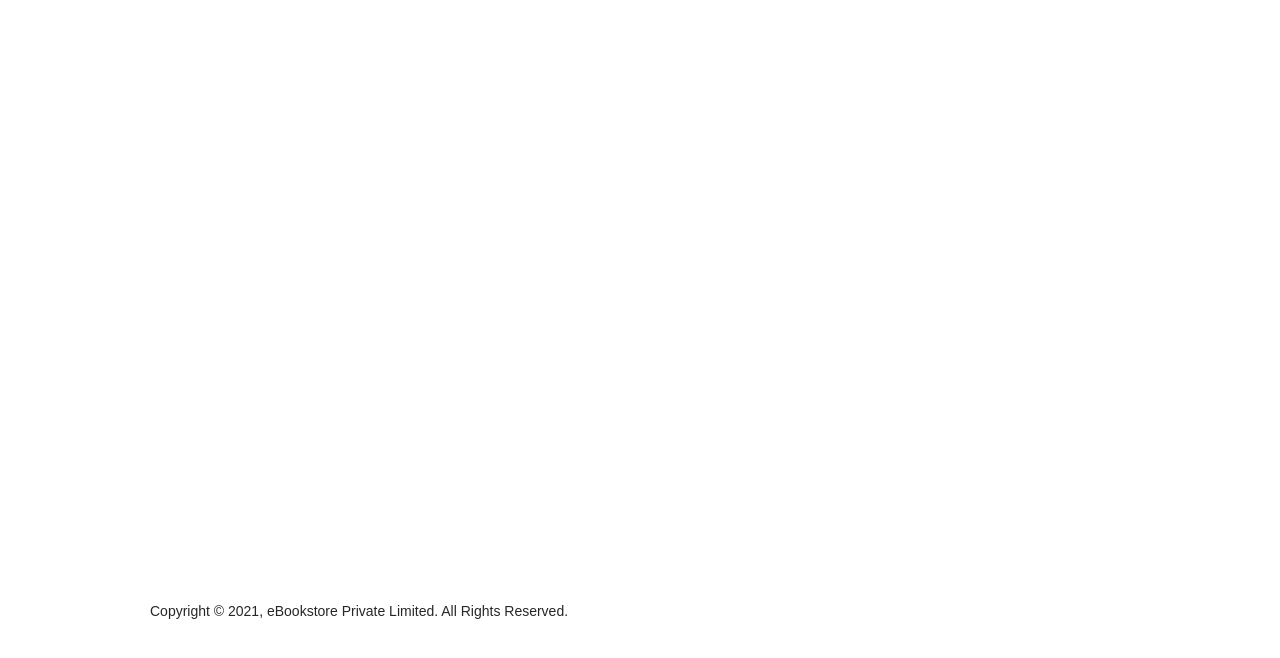
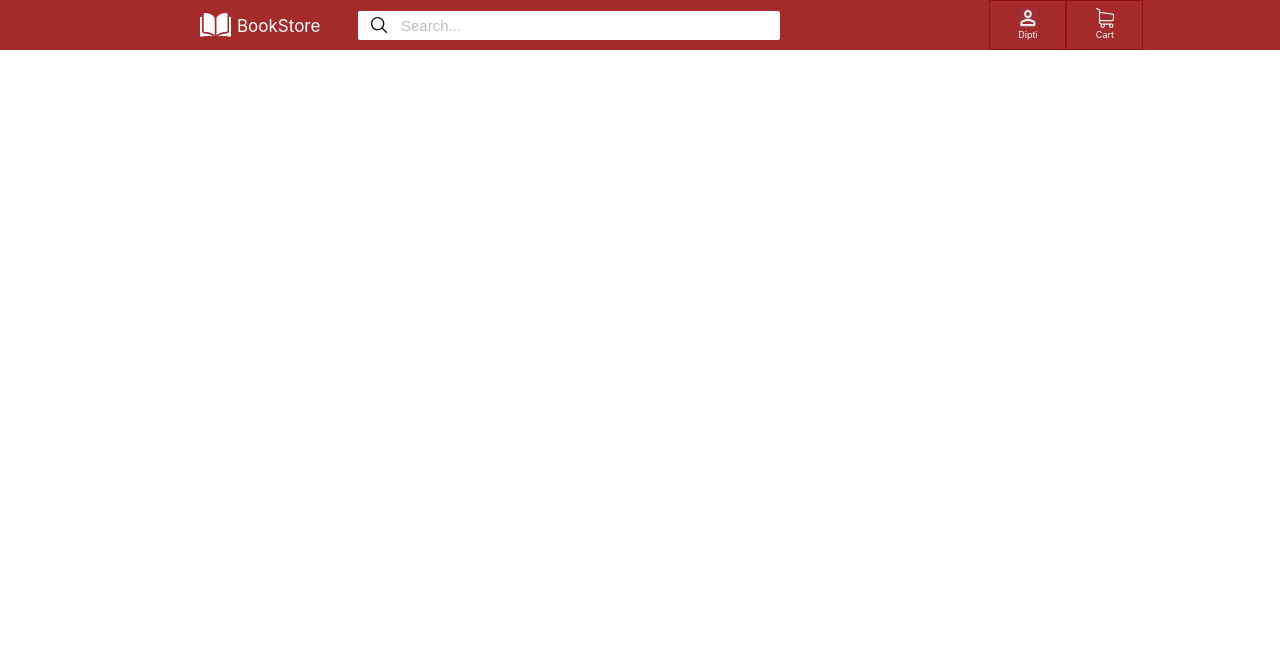
Before and after one commit to Dipti104706/BookStoreReact, a React (Create React App) app: page /forgotpassword in a window 1280 px wide. Shown: the top 658 px of the page. Built offline with nearby package versions, Linux system fonts and the light colour scheme.

Commit message:
[Dipti]Added: Dashboard page added

```diff
--- a/src/App.js
+++ b/src/App.js
@@ -5,6 +5,8 @@ import SigninSignup from './pages/signinSignup/SigninSignup';
 import RouterDom from './pages/router/Router';
 import Footer from 'rc-table/lib/Footer';
 import FooterCopyrights from './components/footer/Footer';
+import BookHeader from './components/header/Header';
+import Dashboard from './pages/dashboard/Dashboard';
 
 
 function App() {
@@ -13,7 +15,9 @@ function App() {
         {/* <ResetPassword/> */}
         {/* <SigninSignup/> */}
         {/* <RouterDom/> */}
-        <FooterCopyrights/>
+        {/* <FooterCopyrights/> */}
+        <BookHeader/>
+        {/* <Dashboard/> */}
     </div>
   );
 }
--- a/src/components/footer/Footer.css
+++ b/src/components/footer/Footer.css
@@ -1,10 +1,14 @@
 .copyrights{
-    font-family: Arial, Helvetica, sans- serif;
+    font-size: 11px;
     margin-Left: 150px;
+    color: white;
 }
 .footer{
     display: flex;
+    align-items: center;
     position: relative;
     top: 600px;
-    height: 53px;
+    width: 100vw;
+    height: 41px;
+    background-color: #3c2e2e;
 }
--- a/src/components/footer/Footer.jsx
+++ b/src/components/footer/Footer.jsx
@@ -5,7 +5,7 @@ function FooterCopyrights() {
     return (
         <div className="footer">
             <div className="copyrights">
-                Copyright © 2021, eBookstore Private Limited. All Rights Reserved.
+                Copyright © 2022, eBookstore Private Limited. All Rights Reserved.
             </div>
         </div>
     )
--- a/src/components/header/Header.css
+++ b/src/components/header/Header.css
@@ -0,0 +1,72 @@
+.header{
+    display: flex;
+    color: white;
+    width: 100vw;
+    height: 50px;
+}
+.headerside{
+    display: flex;
+    width: 358px;
+    height: 20px;
+    background-color: brown;
+    align-items: center;
+}
+
+.Search{
+    display: flex;
+    align-items: center;
+    width: 33%;
+    height: 29px;
+    background-color: rgb(255 255 255);
+    border-radius:2px ;
+}
+
+.Search-logo{
+    margin-left: 11px;
+    width: 20px;
+    height: 20px;
+}
+
+.Search-Text{
+    color: rgb(153, 150, 150);
+    font:normal 15px "Product Sans";
+    font-family: Arial,sans-serif;
+}
+
+.ant-input:focus, .ant-input-focused {
+    box-shadow: 0 0 0 2px rgb(235 236 237 / 20%);
+}
+
+.mainprofilelogo{
+    width: 20px;
+    height: 20px;
+}
+
+.profile{
+    display: flex;
+    flex-direction: column;
+    font-size: 9px;
+    position: relative;
+    left: 209px;
+    width: 77px;
+    height: 50px;
+    justify-content: center;
+    align-items: center;
+    border: 1px solid rgb(153 16 16);
+}
+
+.cart{
+    display: flex;
+    flex-direction: column;
+    font-size: 9px;
+    position: relative;
+    left: 209px;
+    width: 77px;
+    height: 50px;
+    justify-content: center;
+    align-items: center;
+    border: 1px solid rgb(153 16 16);
+}
+.cartlogo{
+    width: 18px;
+}
--- a/src/components/header/Header.jsx
+++ b/src/components/header/Header.jsx
@@ -0,0 +1,35 @@
+import React from 'react'
+import booklogo from '../../assets/booklogo.png';
+import './Header.css';
+import { Input } from 'antd';
+import "antd/dist/antd.css";
+import search from '../../assets/icons8-search.svg';
+import profile from '../../assets/profilelogo.jpg';
+import cart from '../../assets/supermarket.svg';
+import { useHistory } from 'react-router';
+
+function BookHeader() {
+    return (
+        <div className="header">
+            <div className = "headerside">
+                <img src={booklogo} class="booklogo"/>
+                <p className="bookstoreheader">BookStore</p>
+            </div>
+            <div className="Search">
+                <img className="Search-logo" src={search} alt="search"/>
+                <Input className="Search-Text" style={{background:'rgb(255 255 255)',borderColor:'rgb(255 255 255)',width:300}} placeholder="Search..."/>
+            </div>
+            <div className="profile">
+                <img src = {profile} className = "mainprofilelogo"/>
+                <div>Dipti</div>
+            </div>
+            <div className="cart">
+                <img src = {cart} className = "cartlogo"/>
+                <div>Cart</div>
+            </div>
+
+        </div>
+    )
+}
+
+export default BookHeader
--- a/src/pages/dashboard/Dashboard.jsx
+++ b/src/pages/dashboard/Dashboard.jsx
@@ -1,9 +1,12 @@
 import React from 'react'
+import FooterCopyrights from '../../components/footer/Footer'
+import BookHeader from '../../components/header/Header'
 
 function Dashboard() {
     return (
         <div>
-
+            <BookHeader/>
+            <FooterCopyrights/>
         </div>
     )
 }
```
Also changed, not shown: src/assets/icons8-search.svg (added).
